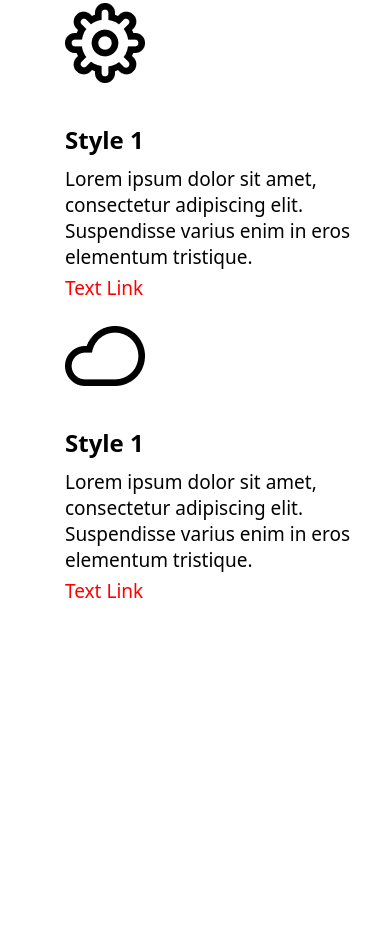
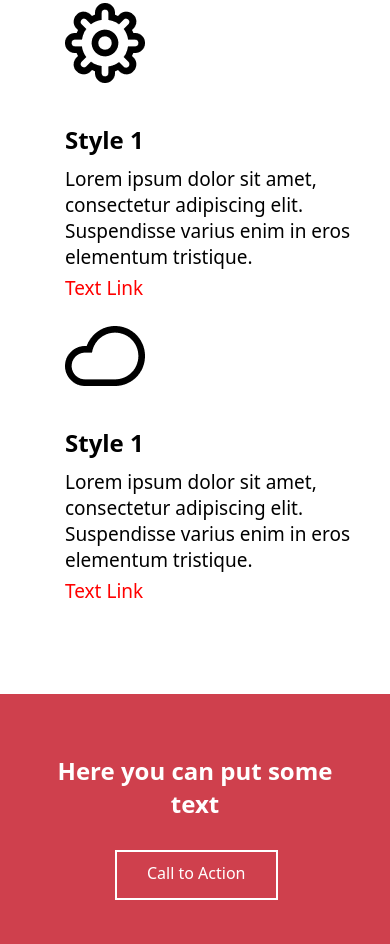
Before and after one commit to Sarvar2507/Maket-9, a plain HTML site: page index.html in a window 390 px wide. Shown: the part 1673-2617 px from the top of the page. Before the commit the page ends 2277 px from the top, so only its background shows below. Drawn offline with Linux system fonts and the light colour scheme.

Commit message:
responsive

```diff
--- a/index.html
+++ b/index.html
@@ -51,7 +51,12 @@
         </div>
     </section>
     <section class="here">
-        <div class="container"></div>
+        <div class="container">
+            <div class="box_here">
+                <h2 class="here_title">Here you can put some text</h2>
+                <a href="#" class="link_here">Call to Action</a>
+            </div>
+        </div>
     </section>
 </body>
 </html>
--- a/style.css
+++ b/style.css
@@ -54,6 +54,9 @@ body {
     .main_box {
         margin-left: 330px;
     }
+    .link_here {
+        margin-left: 500px !important;
+    }
 }
 @media(max-width: 1060px) {
     .container {
@@ -65,6 +68,9 @@ body {
     .main_title {
         font-size: 50px;
     }
+    .link_here {
+        margin-left: 400px !important;
+    }
 }
 @media(max-width: 960px) {
     .container {
@@ -73,6 +79,9 @@ body {
     .main_box {
         margin-left: 280px;
     }
+    .link_here {
+        margin-left: 320px !important;
+    }
 }
 @media(max-width: 860px) {
     .container {
@@ -80,6 +89,9 @@ body {
     }
     .main_box {
         margin-left: 250px;
+    }
+    .link_here {
+        margin-left: 220px !important;
     }
 }
 @media(max-width: 760px) {
@@ -99,6 +111,9 @@ body {
         font-size: 40px;
         margin-left: 170px;
     }
+    .link_here {
+        margin-left: 120px !important;
+    }
 }
 @media(max-width: 660px) {
     .container {
@@ -110,6 +125,9 @@ body {
     .main_title {
         font-size: 35px;
         margin-left: 140px;
+    }
+    .link_here {
+        margin-left: 20px !important;
     }
 }
 @media(max-width: 560px) {
@@ -123,6 +141,13 @@ body {
         font-size: 30px;
         margin-left: 120px;
     }
+    .box_here {
+        display: block !important;
+        height: 250px !important;
+    }
+    .link_here {
+        margin-top: -30px !important;
+    }
 }
 @media(max-width: 460px) {
     .container {
@@ -134,6 +159,12 @@ body {
     .main_title {
         font-size: 30px;
         margin-left: 90px;
+    }
+    .link_here {
+        margin-left: 100px !important;
+    }
+    .here_title {
+        text-align: center;
     }
 }
 @media(max-width: 360px) {
@@ -149,6 +180,9 @@ body {
     .main_title {
         font-size: 20px;
         margin-left: 40px !important;
+    }
+    .link_here {
+        margin-left: 50px !important;
     }
 }
 .heading_list {
@@ -180,3 +214,29 @@ body {
     color: red;
     font-size: 19px;
 }
+.here {
+    background-color: #CF404D;
+}
+.box_here {
+    margin-top: 90px;
+    color: white;
+    width: 100%;
+    height: 135px;
+    display: flex;
+}
+.link_here {
+    margin-left: 575px;
+    margin-top: 60px;
+    color: white;
+    padding: 10px 30px;
+    border: 2px solid white;
+    height: 50px;
+    transition: .6s;
+}
+.link_here:hover {
+    background-color: white;
+    color: black;
+}
+.here_title {
+    padding: 60px 30px;
+}
```
